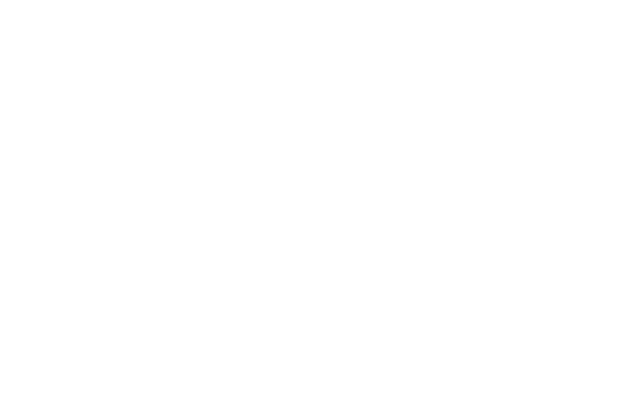
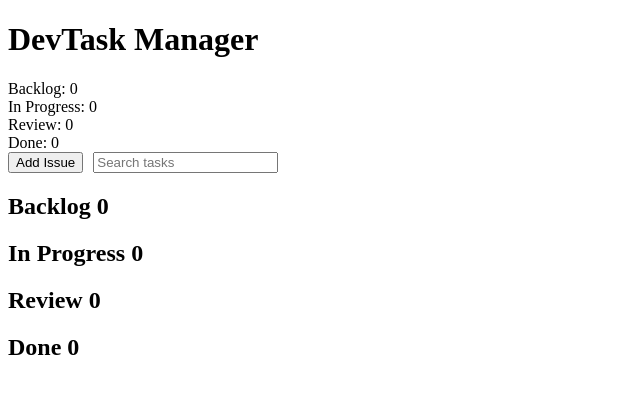
Before and after one commit to D4rknezSl1me/kanbanboard-scuola, a plain HTML site: page index.html in a window 1280 px wide. Shown: the whole page, without its empty margins (0-640 px from the left). Drawn offline with Linux system fonts and the light colour scheme.

Commit message:
no style setup (add tailwind next)

```diff
--- a/index.html
+++ b/index.html
@@ -6,10 +6,58 @@
         <title></title>
         <meta name="description" content="">
         <meta name="viewport" content="width=device-width, initial-scale=1">
-        <link rel="stylesheet" href="">
+        <link rel="stylesheet" href="styles.css">
     </head>
     <body>
-
+        <h1>DevTask Manager</h1>
+        <div id="issue-columns">
+            <div class="issue-column" id="backlog">
+            <span class="column-title">Backlog:</span>
+            <span class="issue-count" id="backlog-count">0</span>
+            </div>
+            <div class="issue-column" id="in-progress">
+            <span class="column-title">In Progress:</span>
+            <span class="issue-count" id="in-progress-count">0</span>
+            </div>
+            <div class="issue-column" id="review">
+            <span class="column-title">Review:</span>
+            <span class="issue-count" id="review-count">0</span>
+            </div>
+            <div class="issue-column" id="done">
+            <span class="column-title">Done:</span>
+            <span class="issue-count" id="done-count">0</span>
+            </div>
+        </div>
+        <div class="issue-manager">
+            <button id="add-issue-btn">Add Issue</button>
+            <input type="text" id="search-bar" placeholder="Search tasks">
+        </div>
+        <div class="kanban-board">
+            <div class="kanban-column">
+                <h2>Backlog <span class="issue-count" id="kanban-backlog-count">0</span></h2>
+                <div class="kanban-cards" id="kanban-backlog">
+                    <!-- Qui ci vanno le Card delle Issues -->
+                </div>
+            </div>
+            <div class="kanban-column">
+                <h2>In Progress <span class="issue-count" id="kanban-in-progress-count">0</span></h2>
+                <div class="kanban-cards" id="kanban-in-progress">
+                    <!-- Qui ci vanno le Card delle Issues -->
+                </div>
+            </div>
+            <div class="kanban-column">
+                <h2>Review <span class="issue-count" id="kanban-review-count">0</span></h2>
+                <div class="kanban-cards" id="kanban-review">
+                    <!-- Qui ci vanno le Card delle Issues -->
+                </div>
+            </div>
+            <div class="kanban-column">
+                <h2>Done <span class="issue-count" id="kanban-done-count">0</span></h2>
+                <div class="kanban-cards" id="kanban-done">
+                    <!-- Qui ci vanno le Card delle Issues -->
+                </div>
+            </div>
+        </div>
         <script src="script.js" async defer></script>
     </body>
 </html>
--- a/styles.css
+++ b/styles.css
@@ -0,0 +1,4 @@
+.issue-manager {
+    display: flex;
+    gap: 10px;
+}
```
